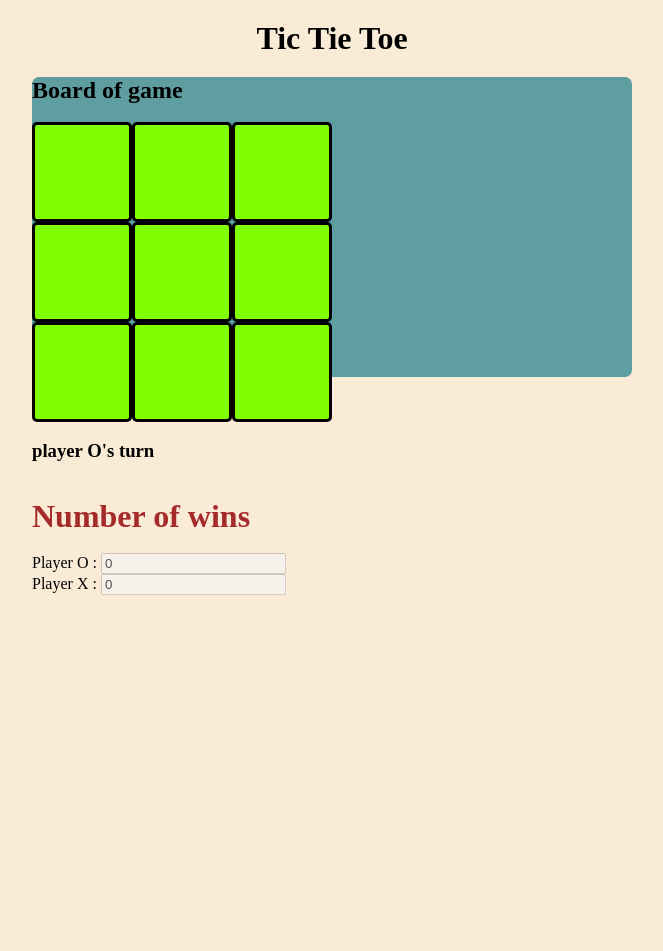
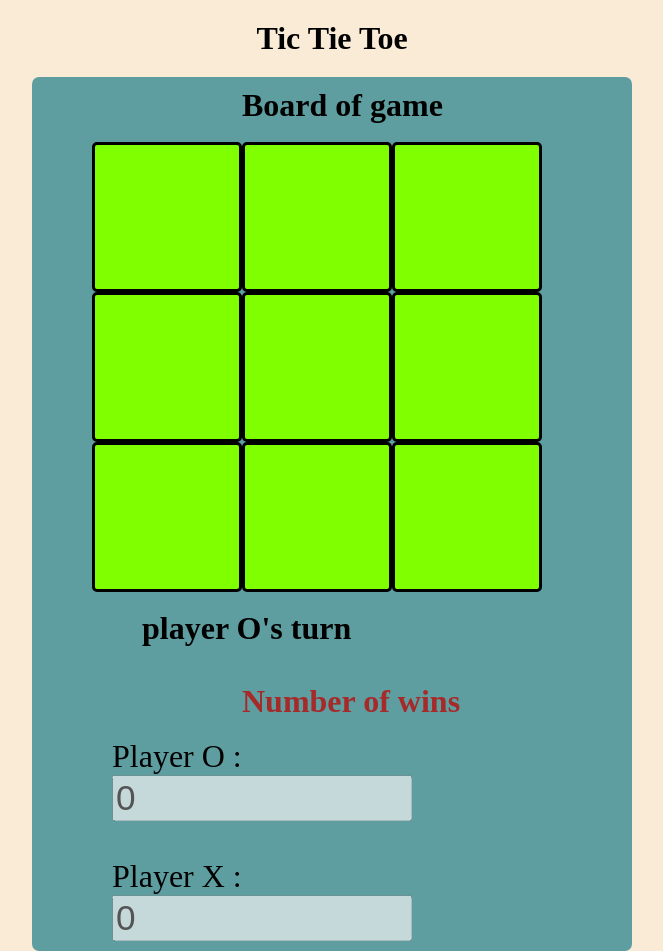
Before and after one commit to Yisak-E/Tic_Tie_Toe-with_js, a plain HTML site: page index.html in a window 1280 px wide. Shown: the whole page, without its empty margins (308-971 px from the left). Before the commit the page ends 800 px from the top, so only its background shows below. Drawn offline with Linux system fonts and the light colour scheme.

Commit message:
edition 001 style.css
make it size a lit bit higher

```diff
--- a/css/style.css
+++ b/css/style.css
@@ -8,41 +8,61 @@ body{
     display: flex;
     flex-direction: column;
     background-color: antiquewhite;
+    height: 1200px;
 }
 nav > h1{
     font-size: xx-large;
     text-align: center;
     margin: 20px 0;
 }
-#game_body{
+
+.division_1{
+    width: 600px;
     align-self: center;
-    width:600px;
-    height: 300px;
-
-    display: flex;
-    flex-direction: row;
-}
-.division_1{
-    width: 300px;
-    height: 300px;
+    height: fit-content;
     background-color:cadetblue;
     display:flex;
     flex-direction: column;
-
+    padding: 10px;
     border-radius: 7px;
+    margin-left: auto;
+    margin-right: auto;
 
 }
 .row{
     display: flex;
     flex-direction: row;
+    align-self: center;
+    margin-left: 50px;
+
+
 }
 .btn{
     background-color: chartreuse;
-    width:100px;
-    height: 100px;
+    width:150px;
+    height: 150px;
     border: solid black;
     border-radius: 5px;
+
 }
-h2{
-    align-self: center;
+h2, h3{
+    margin-left: 200px;
+    font-size: 2em;
 }
+#now_turn_is{
+    margin-left: 100px;
+    font-size: xx-large;
+}
+#result_display{
+    padding: 0 20px;
+    margin-left: 50px;
+    font-size: 2em;
+    display: flex;
+    flex-direction: column;
+    height: fit-content;
+}
+#result_display > input{
+    font-size: 1.1em;
+    width: 300px;
+
+}
```
